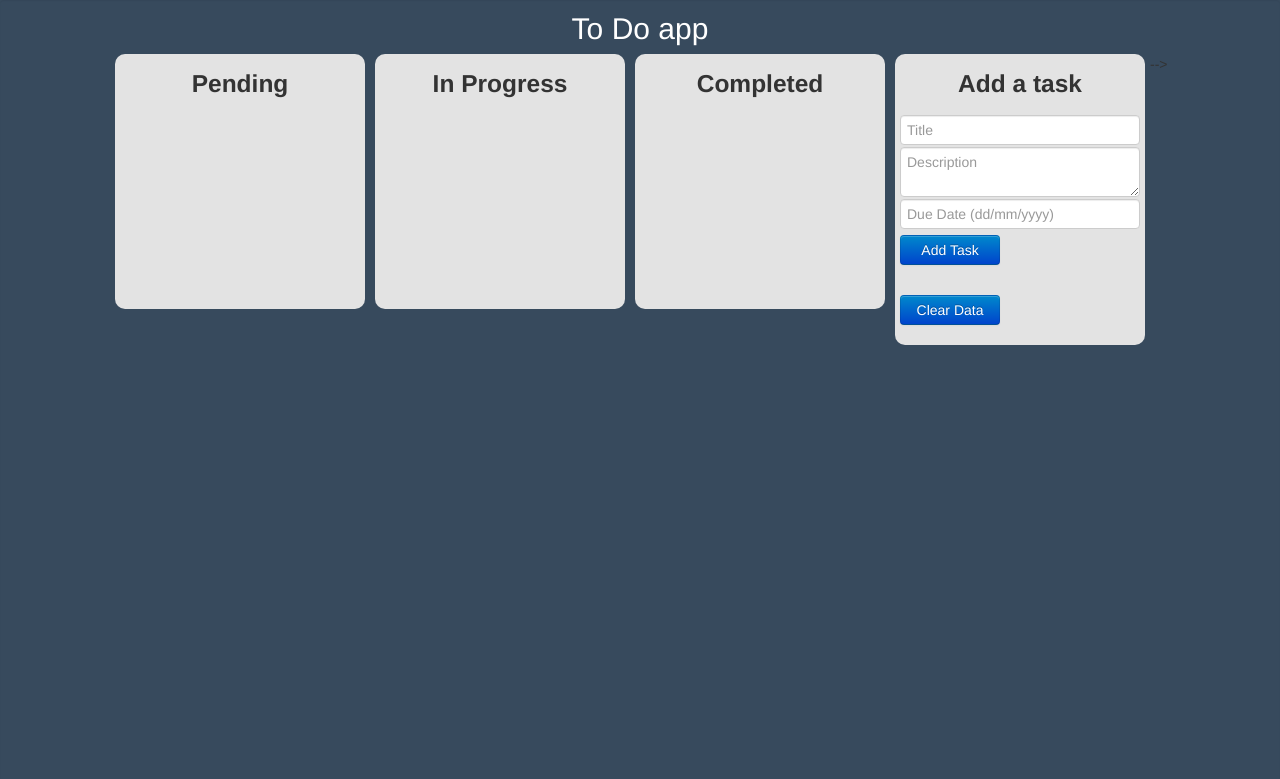
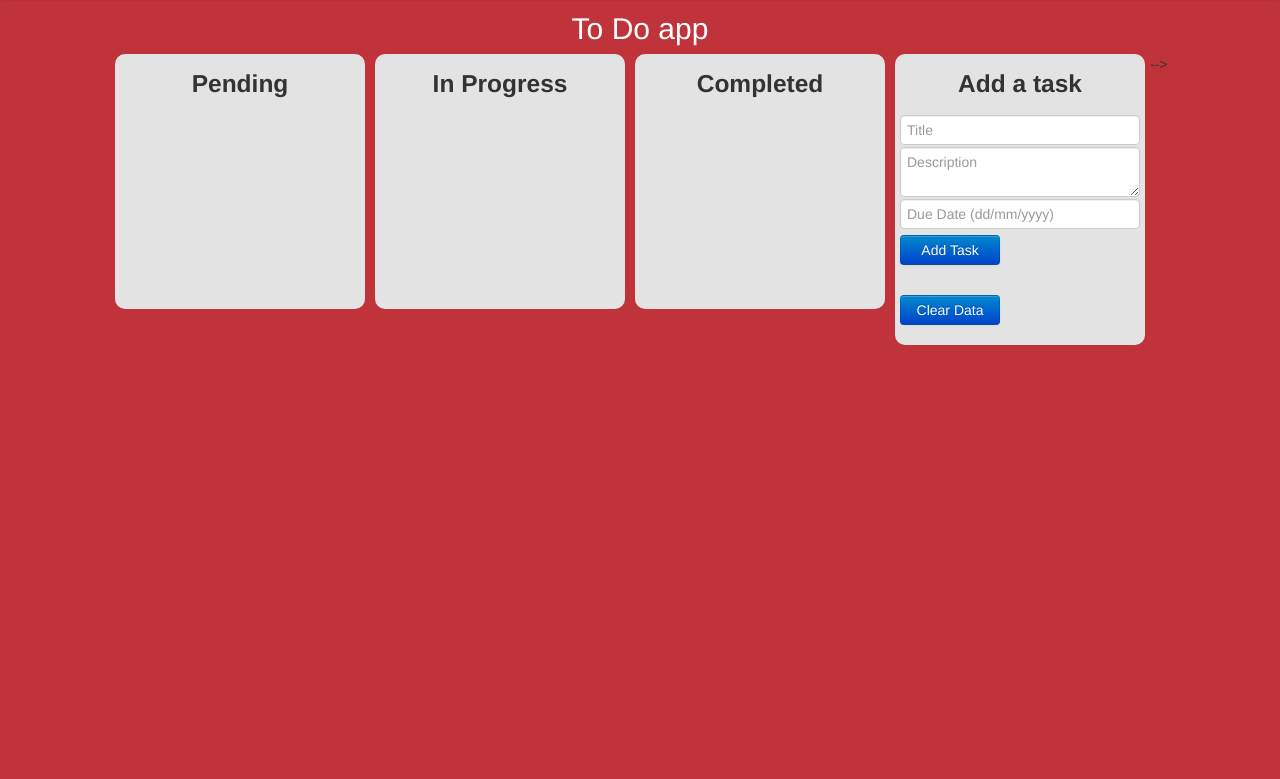
Before and after one commit to lukemunnich/toDo, a PHP site: page / in a window 1280 px wide. Shown: the top 779 px of the page. Run offline with PHP 8.4, Linux system fonts and the light colour scheme.

Commit message:
final commit

```diff
--- a/css/todo.css
+++ b/css/todo.css
@@ -4,7 +4,7 @@
 
 body {
     /* Override bootstrap properties */
-    background-color: #374a5d !important;
+    background-color: #c0333a !important;
     border: 0 !important;
 }
 
@@ -16,6 +16,7 @@ body {
     border: 0;
 }
 
+/* styling the header */
 #header{
     font-size: 30px;
     text-align: center;
@@ -23,6 +24,7 @@ body {
     color: #fff;
 }
 
+/* styling the task lists input and output */
 .task-list{
     width: 250px;
     float: left;
@@ -42,6 +44,7 @@ body {
     height: 30px;
 }
 
+/* sytling button */
 .todo-task{
     border-radius: 5px;
     background-color: #fff;
@@ -56,6 +59,7 @@ body {
 
 }
 
+/* styling task header */
 .todo-task > .task-header{
     font-weight: bold;
 }
@@ -73,6 +77,7 @@ h3{
     text-align: center;
 }
 
+/* styling delete button */
 #delete-div{
     display: none;
     background-color: #fff;
--- a/index.php
+++ b/index.php
@@ -68,7 +68,6 @@ session_start();
         <div style="clear:both;"></div>
 
 
-
          <!-- linking jquery .imp!only works when placed here -->
 <script type="text/javascript" src="lib/jQuery/jquery.min.js"></script>
 <script type="text/javascript" src="lib/Bootstrap/bootstrap.min.js"></script>
```
